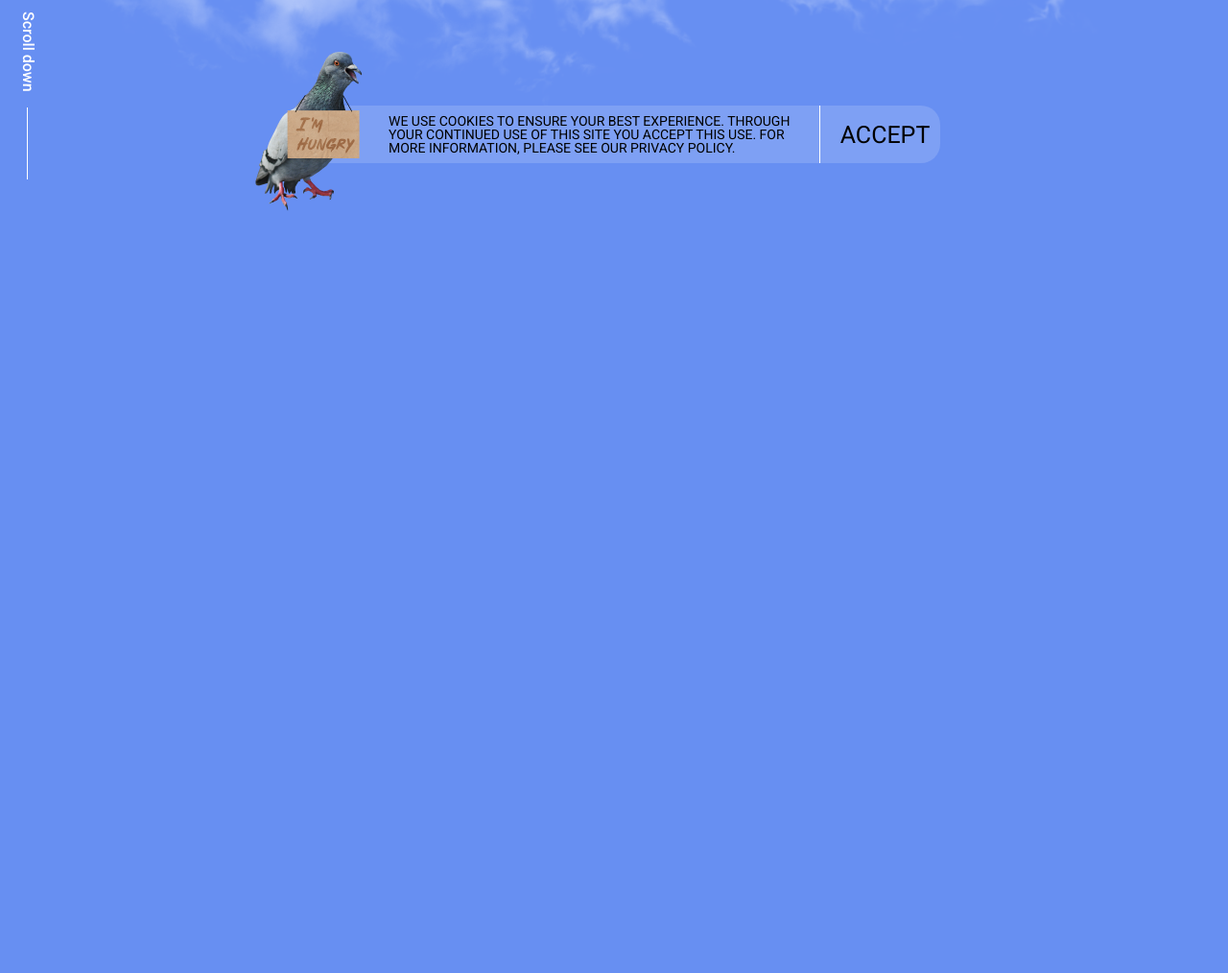
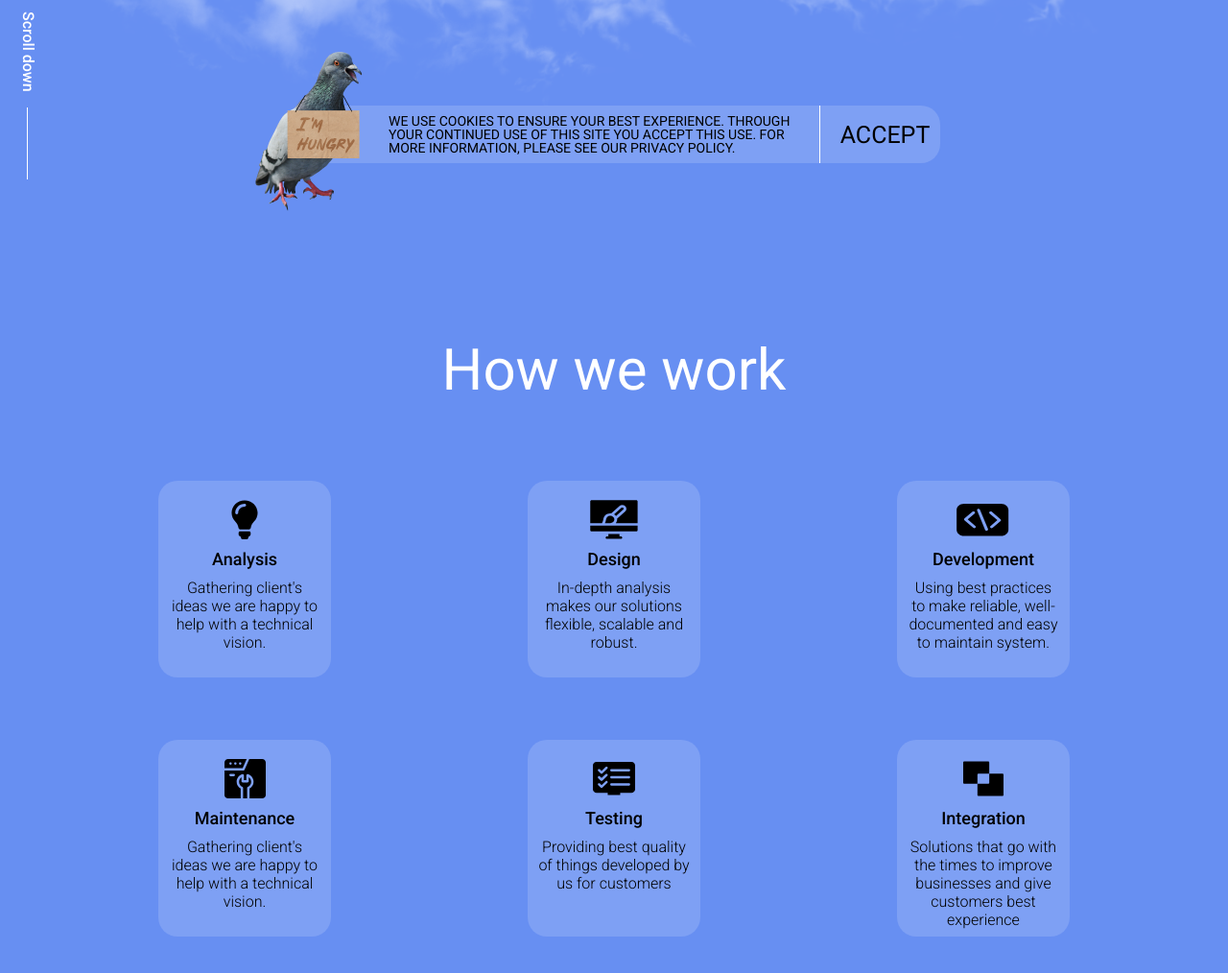
Before and after one commit to Pechenjka0/landing_live_streaming, a website: page index.html in a window 1280 px wide. Shown: the part 580-1594 px from the top of the page at 96% size. Before the commit the page ends 880 px from the top, so only its background shows below. Drawn offline with nearby package versions, Linux system fonts and the light colour scheme; files that its build step writes are made by us from their sources.

Commit message:
work section implementation

```diff
--- a/index.html
+++ b/index.html
@@ -70,6 +70,76 @@
                 </div>
             </div>
         </section>
+
+        <section class="work-section">
+            <div class="container">
+                <div class="work">
+                    <h2 class="work__title">How we work</h2>
+
+                    <div class="work__cards-wrapper">
+                        <figure class="info-card card--analysis" aria-label="card analysis">
+                            <svg class="info-card__icon icon--design" aria-label="analysis img">
+                                <use href="./images/sprites.svg#analysis-icon"></use>
+                            </svg>
+                            <h3 class="info-card__title">Analysis</h3>
+                            <p class="info-card__desc">
+                                Gathering client's ideas we are happy to help with a technical vision.
+                            </p>
+                        </figure>
+
+                        <figure class="info-card card--design" aria-label="card design">
+                            <svg class="info-card__icon icon--design" aria-label="design img">
+                                <use href="./images/sprites.svg#design-icon"></use>
+                            </svg>
+                            <h3 class="info-card__title">Design</h3>
+                            <p class="info-card__desc">
+                                In-depth analysis makes our solutions flexible, scalable and robust.
+                            </p>
+                        </figure>
+
+                        <figure class="info-card card--development" aria-label="card development">
+                            <svg class="info-card__icon icon--development" aria-label="development img">
+                                <use href="./images/sprites.svg#development-icon"></use>
+                            </svg>
+                            <h3 class="info-card__title">Development</h3>
+                            <p class="info-card__desc">
+                                Using best practices to make reliable, well-documented and easy to maintain system.
+                            </p>
+                        </figure>
+
+                        <figure class="info-card card--maintenance" aria-label="card maintenance">
+                            <svg class="info-card__icon icon--maintenance" aria-label="maintenance img">
+                                <use href="./images/sprites.svg#maintenance-icon"></use>
+                            </svg>
+                            <h3 class="info-card__title">Maintenance</h3>
+                            <p class="info-card__desc">
+                                Gathering client's ideas we are happy to help with a technical vision.
+                            </p>
+                        </figure>
+
+                        <figure class="info-card card--testing" aria-label="card testing">
+                            <svg class="info-card__icon icon--testing" aria-label="testing img">
+                                <use href="./images/sprites.svg#testing-icon"></use>
+                            </svg>
+                            <h3 class="info-card__title">Testing</h3>
+                            <p class="info-card__desc">
+                                Providing best quality of things developed by us for customers
+                            </p>
+                        </figure>
+
+                        <figure class="info-card card--integration" aria-label="card integration">
+                            <svg class="info-card__icon icon--integration" aria-label="integration img">
+                                <use href="./images/sprites.svg#integration-icon"></use>
+                            </svg>
+                            <h3 class="info-card__title">Integration</h3>
+                            <p class="info-card__desc">
+                                Solutions that go with the times to improve businesses and give customers best experience
+                            </p>
+                        </figure>
+                    </div>
+                </div>
+            </div>
+        </section>
     </main>
 </body>
 
--- a/styles/_base.scss
+++ b/styles/_base.scss
@@ -3,7 +3,7 @@ body {
 }
 
 .container {
-    max-width: 1460px;
-    padding: 0 10px;
+    max-width: 1440px;
+    // padding: 0 10px;
     margin: 0 auto;
 }
--- /dev/null
+++ b/styles/_cards.scss
@@ -0,0 +1,62 @@
+@use 'variables' as v;
+@use 'mixins' as m;
+@use 'sass:color';
+
+.info-card {
+    padding: 20px 10px 0;
+
+    width: 180px;
+    height: 205px;
+
+    border-radius: 20px;
+
+    background-color: color.adjust(v.$color-white, $alpha: -0.85);
+    @include m.d-flex(start, center, nowrap, column, 0, 10px);
+    @include m.transition(all);
+
+    &__icon {
+        width: 25px;
+        height: 25px;
+        fill: v.$color-black;
+        @include m.transition(fill);
+    }
+
+    &__title {
+        @include m.font(18px, 500, v.$color-black);
+        @include m.transition(color);
+    }
+
+    &__desc {
+        text-align: center;
+        @include m.font(16px, 300, v.$color-black);
+        @include m.transition(color);
+    }
+
+    &:hover {
+        background-color: color.adjust(v.$color-white, $alpha: -0.95);
+        box-shadow: 0 4px 20px 0 rgba(0, 0, 0, 0.1);
+        cursor: pointer;
+
+        .info-card__icon {
+            fill: v.$color-white;
+        }
+
+        .info-card__title,
+        .info-card__desc {
+            color: v.$color-white;
+        }
+    }
+
+    @media (max-width: v.$media_min) {
+        width: 140px;
+        height: 170px;
+
+        &__title {
+            @include m.font(14px, 400, v.$color-black);
+        }
+
+        &__desc {
+            @include m.font(11px, 300, v.$color-black);
+        }
+    }
+}
--- a/styles/_importer.scss
+++ b/styles/_importer.scss
@@ -1,3 +1,5 @@
 @forward 'base';
+@forward 'cards';
 @forward 'header';
 @forward 'hero';
+@forward 'work';
--- /dev/null
+++ b/styles/_work.scss
@@ -0,0 +1,101 @@
+@use 'variables' as v;
+@use 'mixins' as m;
+@use 'sass:color';
+
+.work-section {
+    padding: 50px 20px 180px;
+
+    .work {
+        margin: 0 auto;
+        text-align: center;
+
+        &__title {
+            margin-bottom: 80px;
+            @include m.font(60px, 400, v.$color-white);
+
+            @media (max-width: v.$media_min) {
+                display: none;
+            }
+        }
+
+        &__cards-wrapper {
+            max-width: 950px;
+            margin: 0 auto;
+
+            display: grid;
+            grid-template-columns: repeat(3, 1fr);
+            grid-template-rows: repeat(2, 1fr);
+            row-gap: 65px;
+            place-items: center;
+            grid-template-areas:
+                "analysis design development"
+                "maintenance testing integration";
+            .card--analysis {
+                grid-area: analysis;
+                justify-self: start;
+            }
+            .card--design {
+                grid-area: design;
+            }
+            .card--development {
+                grid-area: development;
+                justify-self: end;
+            }
+            .card--maintenance {
+                grid-area: maintenance;
+                justify-self: start;
+            }
+            .card--testing {
+                grid-area: testing;
+            }
+            .card--integration {
+                grid-area: integration;
+                justify-self: end;
+            }
+
+            .icon--analysis {
+                width: 29px;
+                height: 41px;
+            }
+            .icon--design {
+                width: 50px;
+                height: 41px;
+            }
+            .icon--development {
+                width: 55px;
+                height: 41px;
+            }
+            .icon--maintenance {
+                width: 43px;
+                height: 41px;
+            }
+            .icon--testing {
+                width: 44px;
+                height: 41px;
+            }
+            .icon--integration {
+                width: 42px;
+                height: 41px;
+            }
+
+            @media (max-width: v.$media_md) {
+                grid-template-columns: repeat(2, 1fr);
+                grid-template-rows: repeat(3, 1fr);
+                grid-template-areas:
+                "development analysis"
+                "design maintenance"
+                "integration testing";
+
+                .card--analysis,
+                .card--design,
+                .card--development,
+                .card--maintenance,
+                .card--testing,
+                .card--integration {
+                    justify-self: center;
+                }
+
+            }
+        }
+    }
+}
```
Also changed, not shown: images/sprites.svg.
